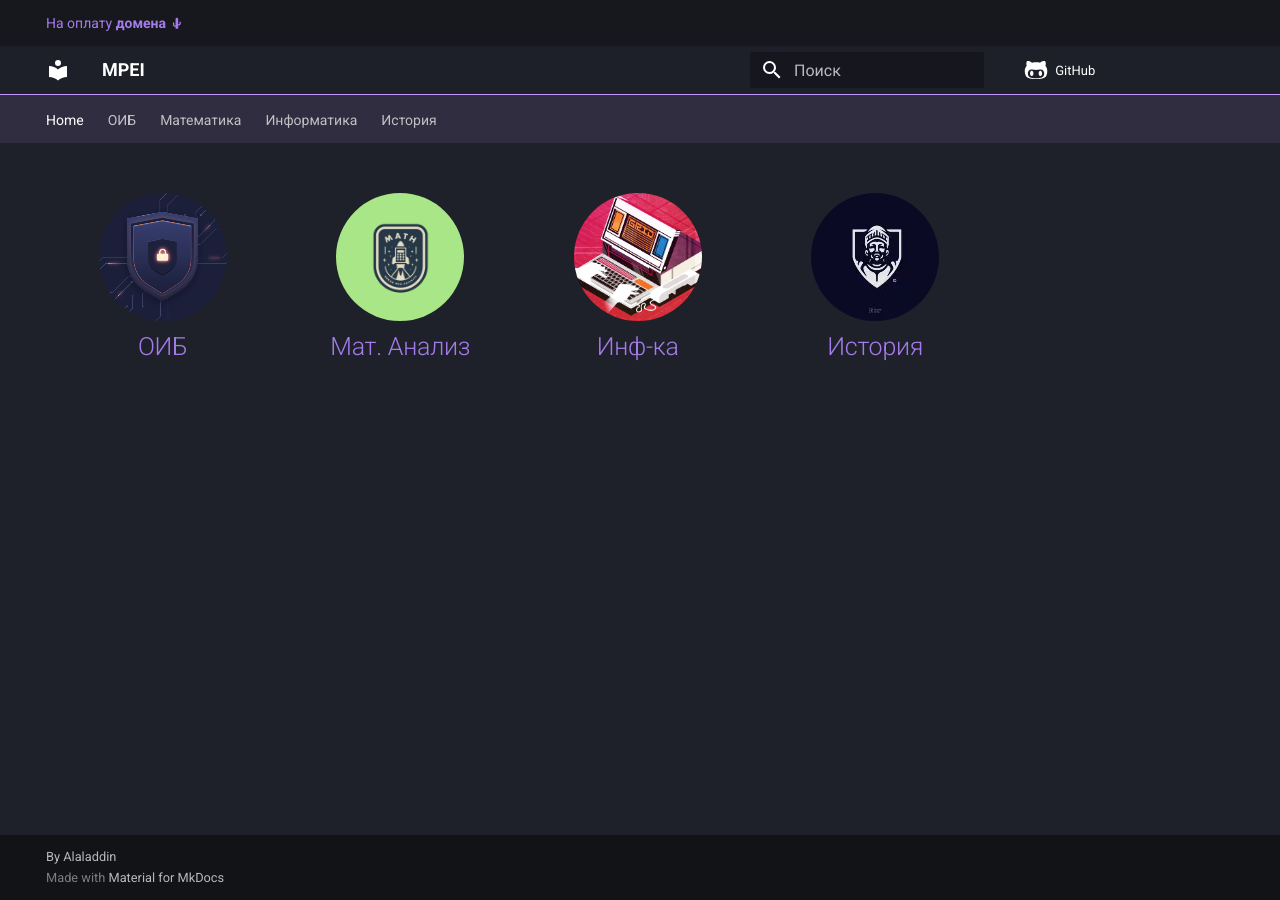
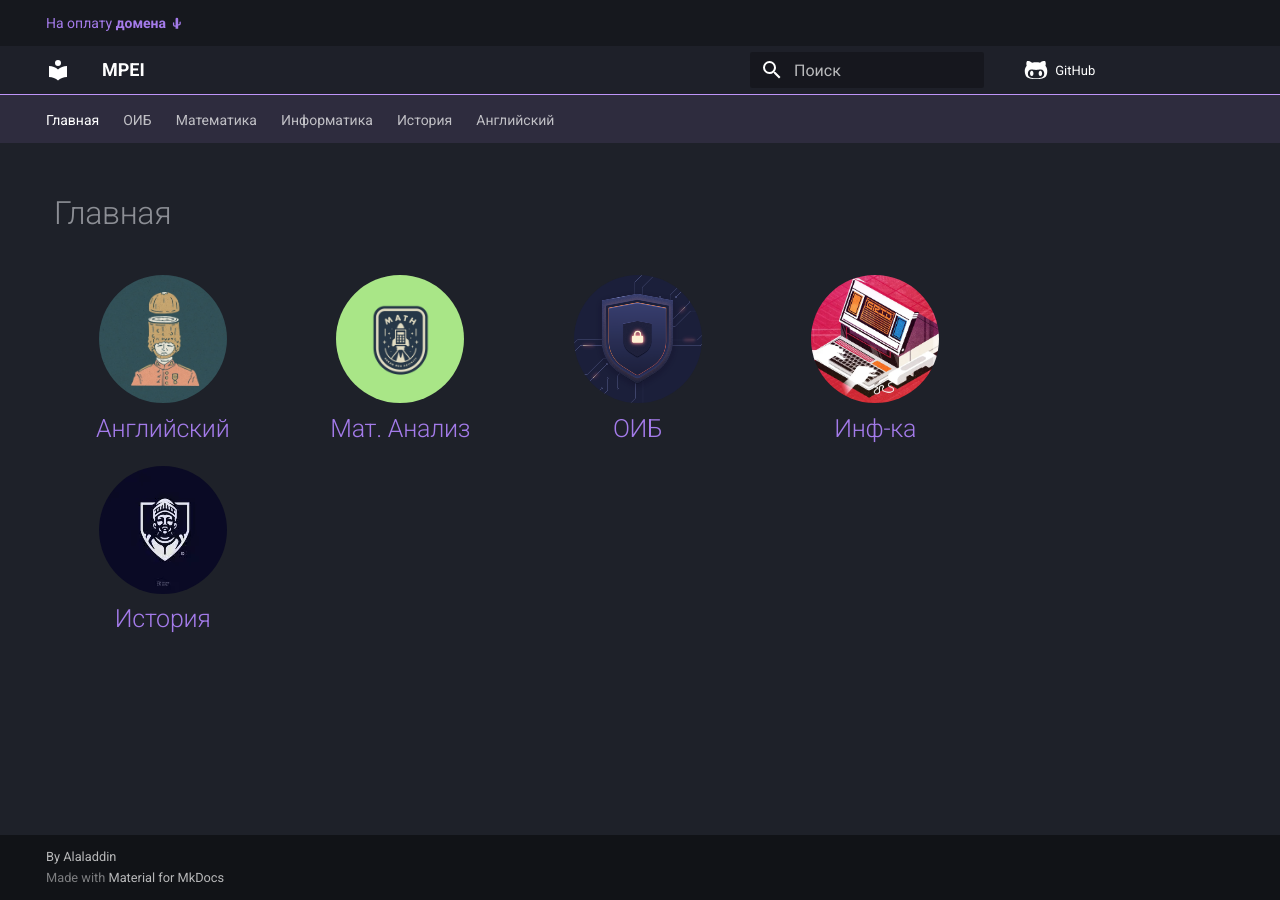
Before and after one commit to Alaladdin/MPEI, an MkDocs documentation site: the page built from docs/index.md, in a window 1280 px wide. Built offline with MkDocs 1.6.1 and Material for MkDocs 9.7.7, drawn with Linux system fonts in a browser that asks for light colours; comment, search, counter and statistics services are not loaded.

Commit message:
Добавлен новый предмет: английский

```diff
--- a/docs/index.md
+++ b/docs/index.md
@@ -2,14 +2,18 @@
 template: home.html
 
 links:
+    english:
+        title: Английский
+        icon: assets/img/english.webp
+        url: /english/
+    math:
+        title: Мат. Анализ
+        icon: assets/img/math__orig.webp
+        url: /math/
     oib:
         title: ОИБ
         icon: assets/img/oib.webp
         url: /oib/
-    math:
-        title: Мат. Анализ
-        icon: assets/img/math__orig.webp
-        url: /math/
     inf:
         title: Инф-ка
         icon: assets/img/informatics.webp
@@ -19,3 +23,5 @@ links:
         icon: assets/img/history.webp
         url: /history/
 ---
+
+# Главная
```
Also changed, not shown: docs/english/index.md (added, +3 -0 lines), docs/english/watch.md (added, +8 -0 lines), docs/.pages, docs/assets/img/english.webp (added), docs/assets/img/english__orig.jpg (added), docs/english/.pages (added).
